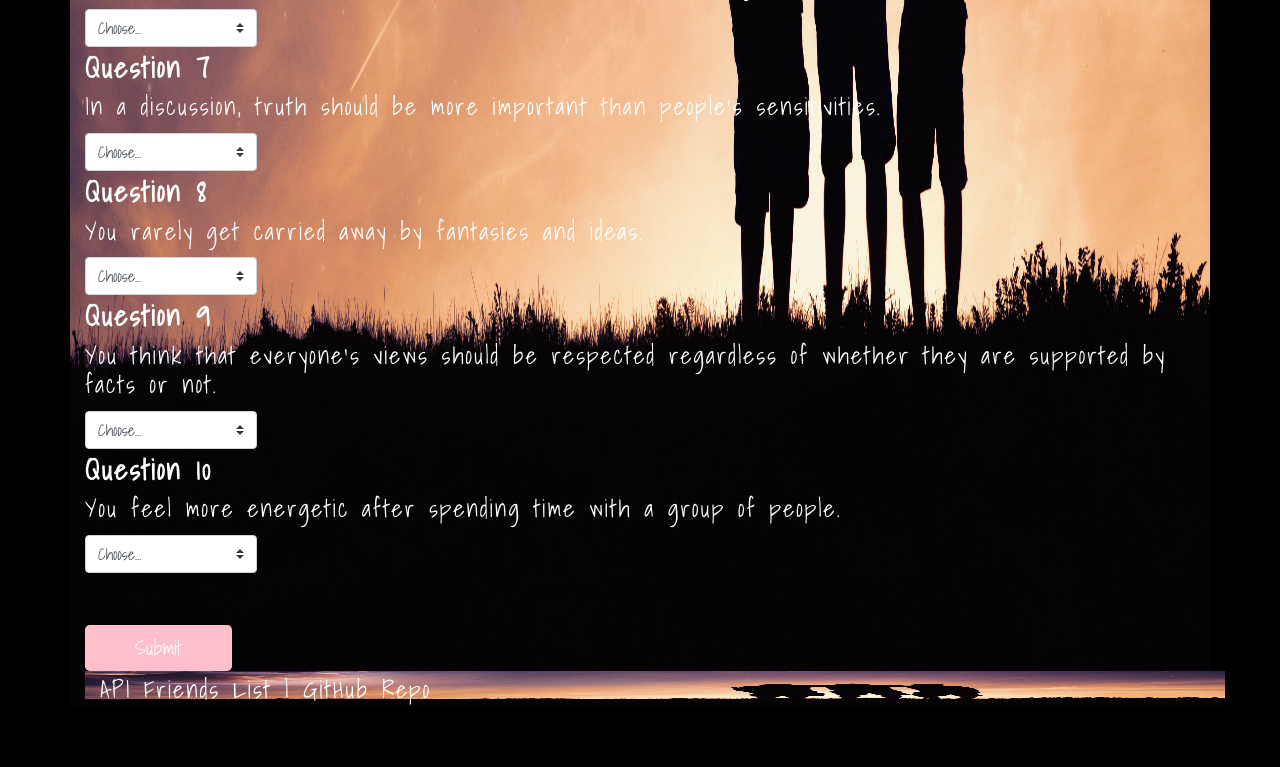
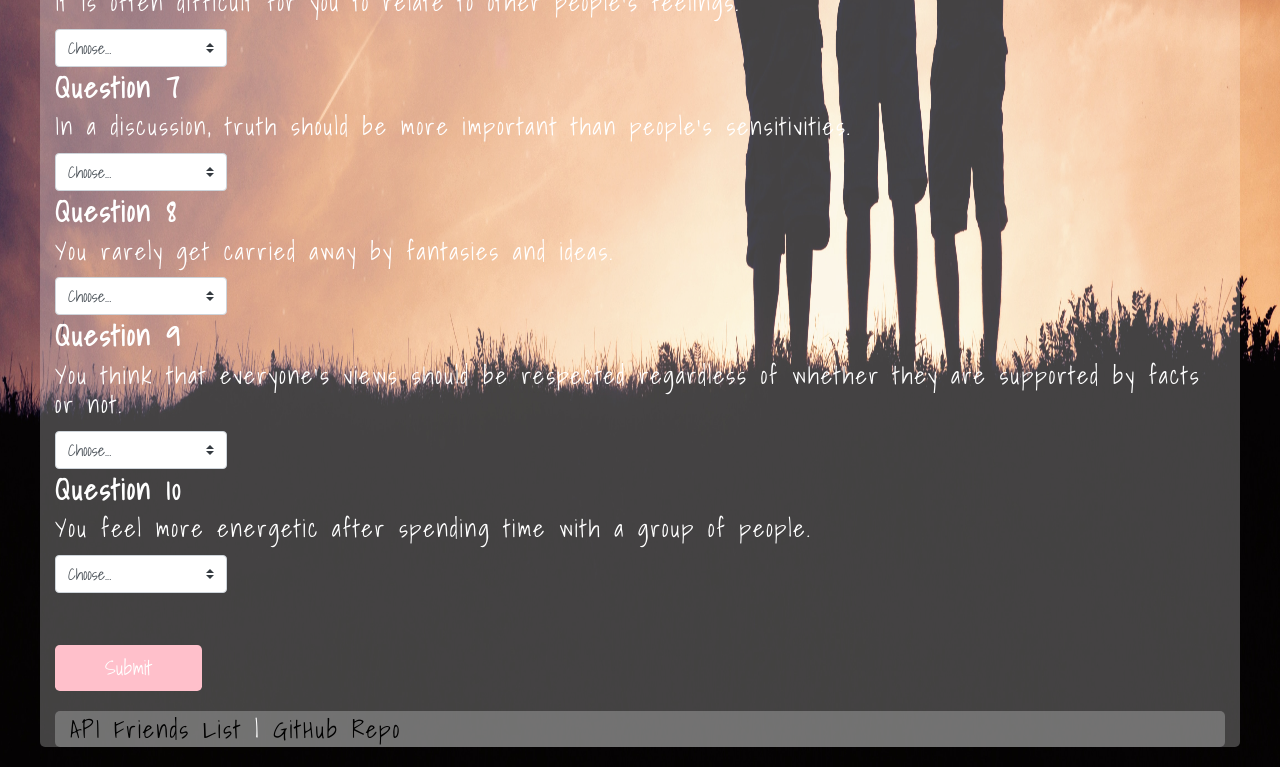
Before and after one commit to Mbarbotiko/FriendFinder, a website: page public/survey.html in a window 1280 px wide. Shown: the part 944-1711 px from the top of the page. Before the commit the page ends 1667 px from the top, so only its background shows below. Drawn offline with nearby package versions, Linux system fonts and the light colour scheme.

Commit message:
changing color in css for BG

```diff
--- a/public/style.css
+++ b/public/style.css
@@ -30,7 +30,7 @@ p{
 }
 
 a{
-	color:white;
+	color:black;
 
 }
 
--- a/public/stylequiz.css
+++ b/public/stylequiz.css
@@ -1,15 +1,17 @@
 body{
-    background-image:none;
-    background-color:black;
-
-}
-.container{
     background-image:url('friendsbg.jpg');
     background-position: center;
     background-repeat: no-repeat;
     background-size:100% 100%;
     background-image:cover;
-    width:1000000px;
+
+}
+.container{
+    background-color:rgb(255,255,255, .25);
+    max-width:1200px;
+    margin-top:20px;
+    margin-bottom:20px;
+    border-radius:5px;
 }
 .btn-primary{
    width:auto;
```
